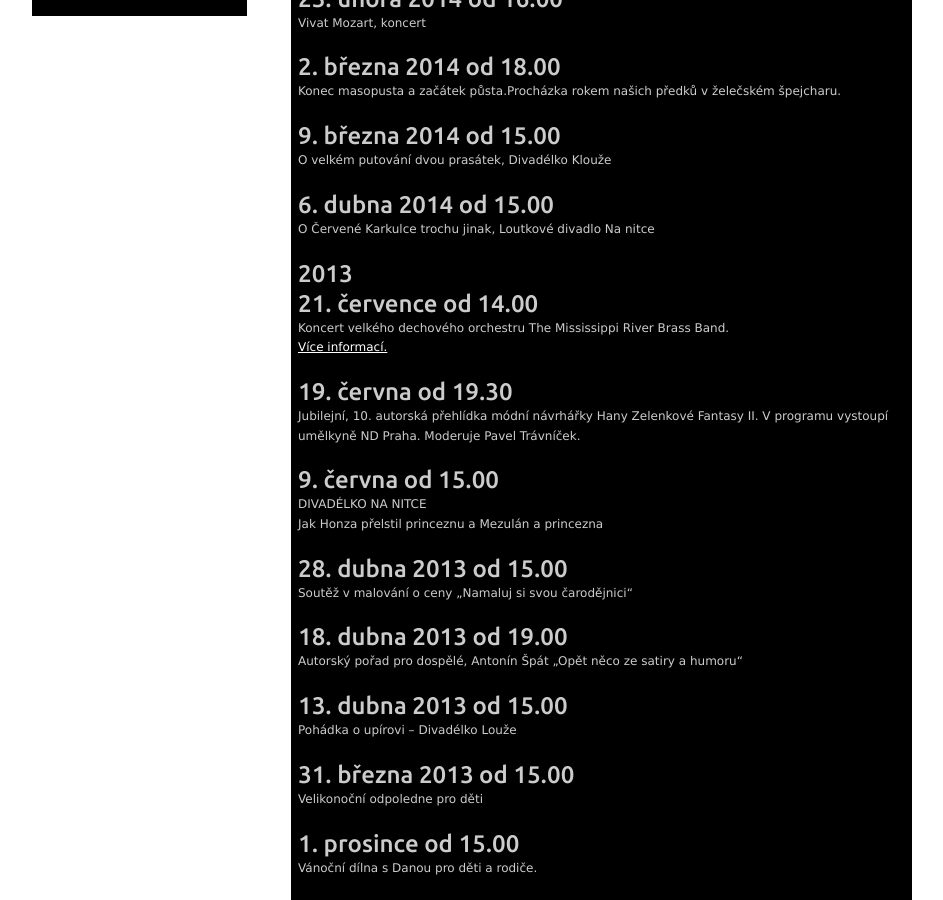
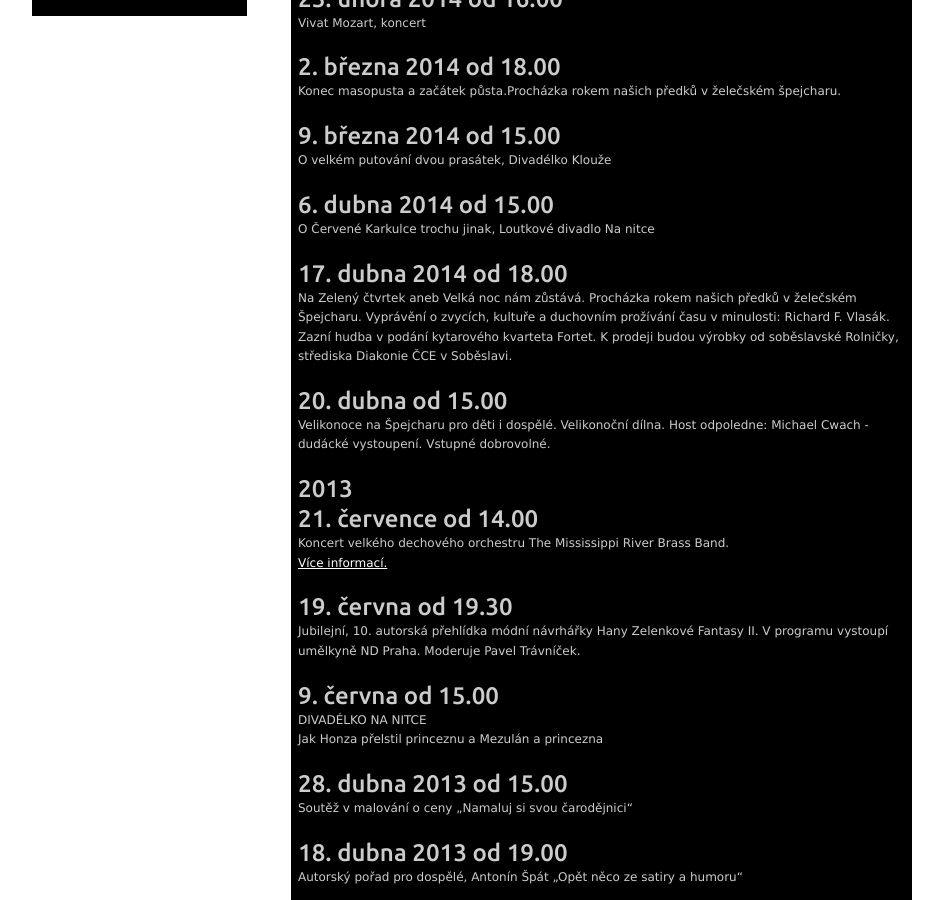
Before and after one commit to spejcharzelec/spejcharzelec.github.com, a Jekyll site: the page built from _posts/2011-12-24-archiv-akci.html, in a window 1280 px wide and 900 px high, scrolled down 496 px. Shown: the whole window, without its empty margins (168-1111 px from the left). Built offline with Jekyll 4.4.1, drawn with Linux system fonts in a browser that asks for light colours.

Commit message:
Update 2011-12-24-archiv-akci.html

```diff
--- a/_posts/2011-12-24-archiv-akci.html
+++ b/_posts/2011-12-24-archiv-akci.html
@@ -18,6 +18,11 @@ Kašpárek v pekle, Divadélko na Nitce<br /><br />
 <h2>9. března 2014 od 15.00</h2>O velkém putování dvou prasátek, Divadélko Klouže<br /><br />
 
 <h2>6. dubna 2014 od 15.00</h2>O Červené Karkulce trochu jinak, Loutkové divadlo Na nitce<br /><br />
+
+<h2>17. dubna 2014 od 18.00</h2>Na Zelený čtvrtek aneb Velká noc nám zůstává. Procházka rokem našich předků v želečském Špejcharu. Vyprávění o zvycích, kultuře a duchovním prožívání času v minulosti: Richard F. Vlasák. Zazní hudba v podání kytarového kvarteta Fortet. K prodeji budou výrobky od soběslavské Rolničky, střediska Diakonie ČCE v Soběslavi.<br><br>
+
+<h2>20. dubna od 15.00</h2>Velikonoce na Špejcharu pro děti i dospělé. Velikonoční dílna. Host odpoledne: Michael Cwach - dudácké vystoupení. Vstupné dobrovolné.<br /><br />
+
 
 <h2>2013</h2>
 
```
